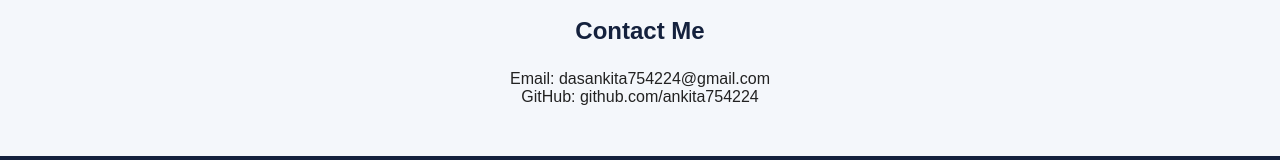
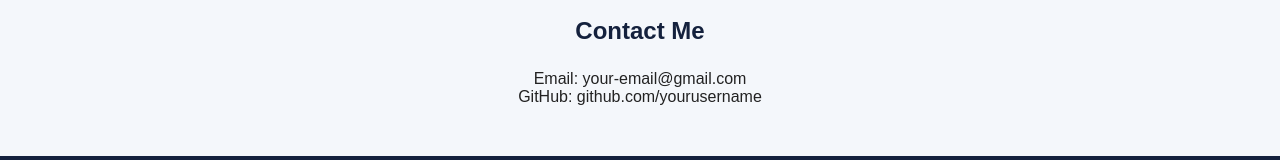
Before and after one commit to ankita-das-07/Student-Portfolio, a plain HTML site: page index.html in a window 1280 px wide. Shown: the part 1651-1811 px from the top of the page. Drawn offline with Linux system fonts and the light colour scheme.

Commit message:
update portfoilo website

```diff
--- a/index.html
+++ b/index.html
@@ -84,8 +84,8 @@
 
     <section id="contact">
         <h2>Contact Me</h2>
-        <p>Email: dasankita754224@gmail.com</p>
-        <p>GitHub: github.com/ankita754224</p>
+        <p>Email: your-email@gmail.com</p>
+        <p>GitHub: github.com/yourusername</p>
     </section>
 
     <footer>
```
